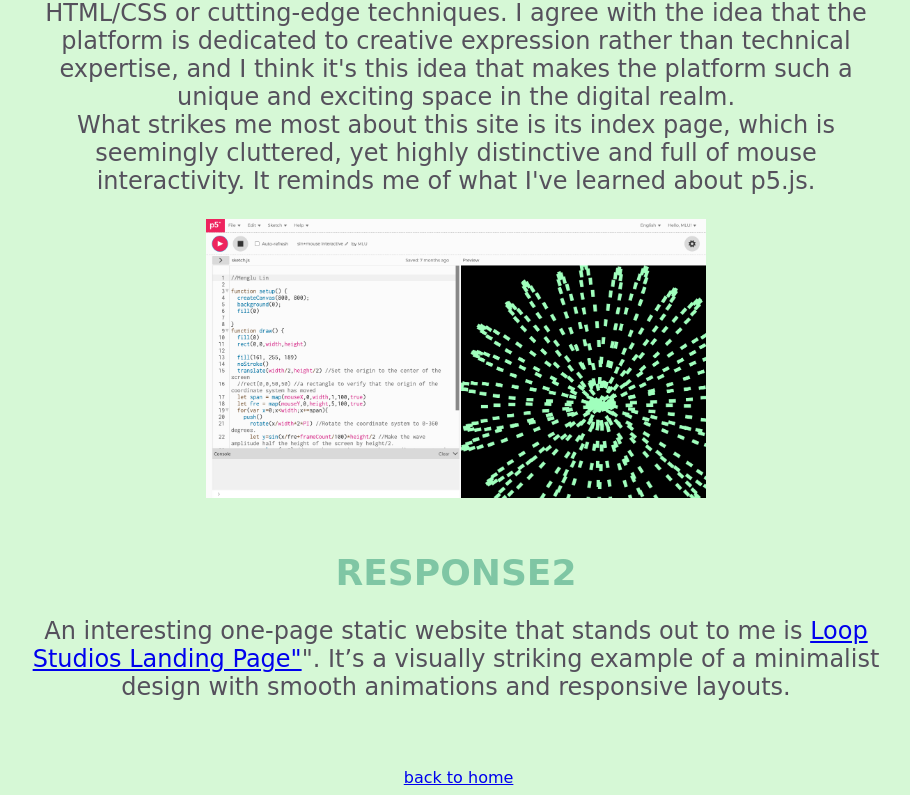
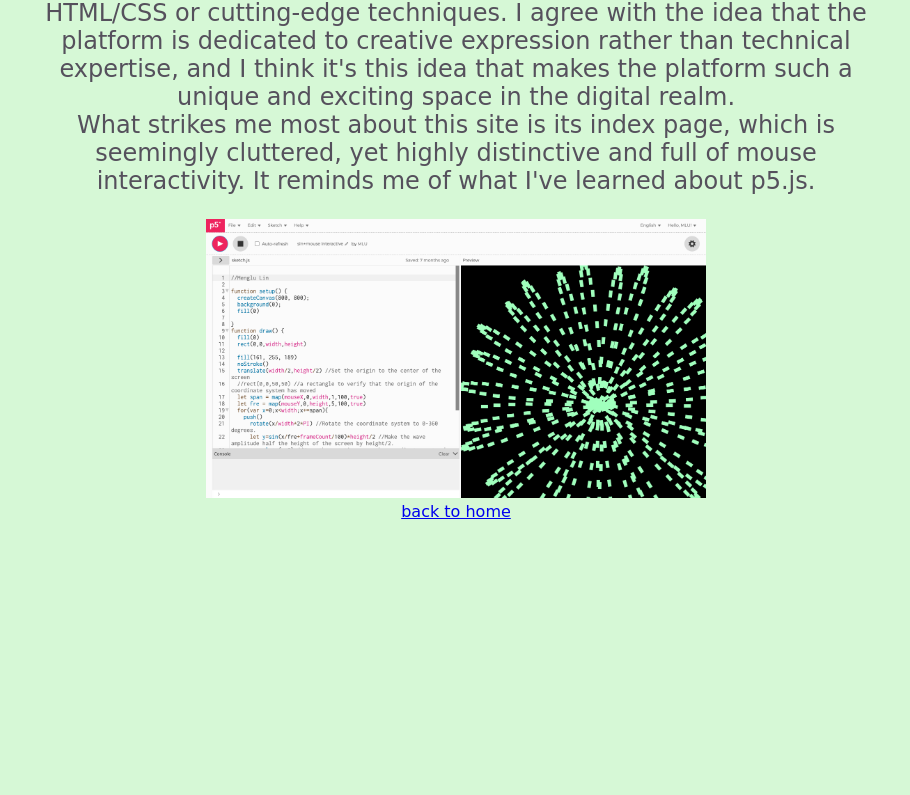
Before and after one commit to mlulin/MEDP341, a plain HTML site: page Week1.html in a window 1280 px wide. Shown: the part 423-1218 px from the top of the page, without its empty margins (184-1094 px from the left). After the commit the page ends 952 px from the top, so only its background shows below. Drawn offline with Linux system fonts and the light colour scheme; a web font is replaced by a local one.

Commit message:
Add files via upload

```diff
--- a/Week1.html
+++ b/Week1.html
@@ -31,13 +31,7 @@
         It reminds me of what I've learned about p5.js.</p>
 	  <img src="SHp5js.png" width="500px" alt="" >
 		<br/>
-        <h1>RESPONSE2</h1>
-        <p>An interesting one-page static website that stands out to me is <a href="https://loopstudios.com/">Loop Studios Landing Page"</a>".
-            It’s a visually striking example of a minimalist design with smooth animations and responsive
-            layouts.</p>
-        <br/>
-        <p></p>
-          <img src= width="500px" alt="" >
+
 		<a href="index.html">back to home</a>
    </body>
 
```
